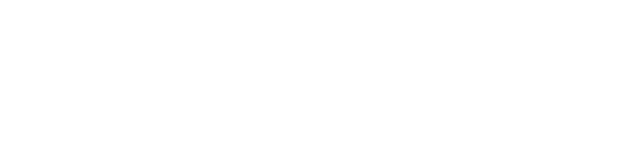
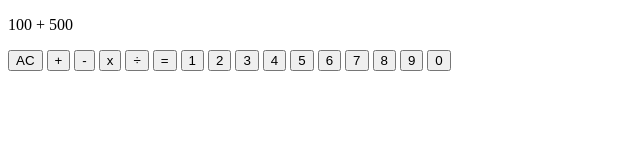
Before and after one commit to JoshGrainge/Calculator-TOP-, a plain HTML site: page index.html in a window 1280 px wide. Shown: the whole page, without its empty margins (0-640 px from the left). Drawn offline with Linux system fonts and the light colour scheme.

Commit message:
Added html skeleton

```diff
--- a/index.html
+++ b/index.html
@@ -9,6 +9,28 @@
     <title>Calculator</title>
 </head>
 <body>
-
+    <div class="calculator-container">
+        <div class="screen-container">
+            <p class="screen-text">100 + 500</p>
+        </div>
+        <div class="button-container">
+            <button class="symbol-button">AC</button>
+            <button class="symbol-button">+</button>
+            <button class="symbol-button">-</button>
+            <button class="symbol-button">x</button>
+            <button class="symbol-button">÷</button>
+            <button class="symbol-button">=</button>
+            <button>1</button>
+            <button>2</button>
+            <button>3</button>
+            <button>4</button>
+            <button>5</button>
+            <button>6</button>
+            <button>7</button>
+            <button>8</button>
+            <button>9</button>
+            <button>0</button>
+        </div>
+    </div>
 </body>
 </html>
```
